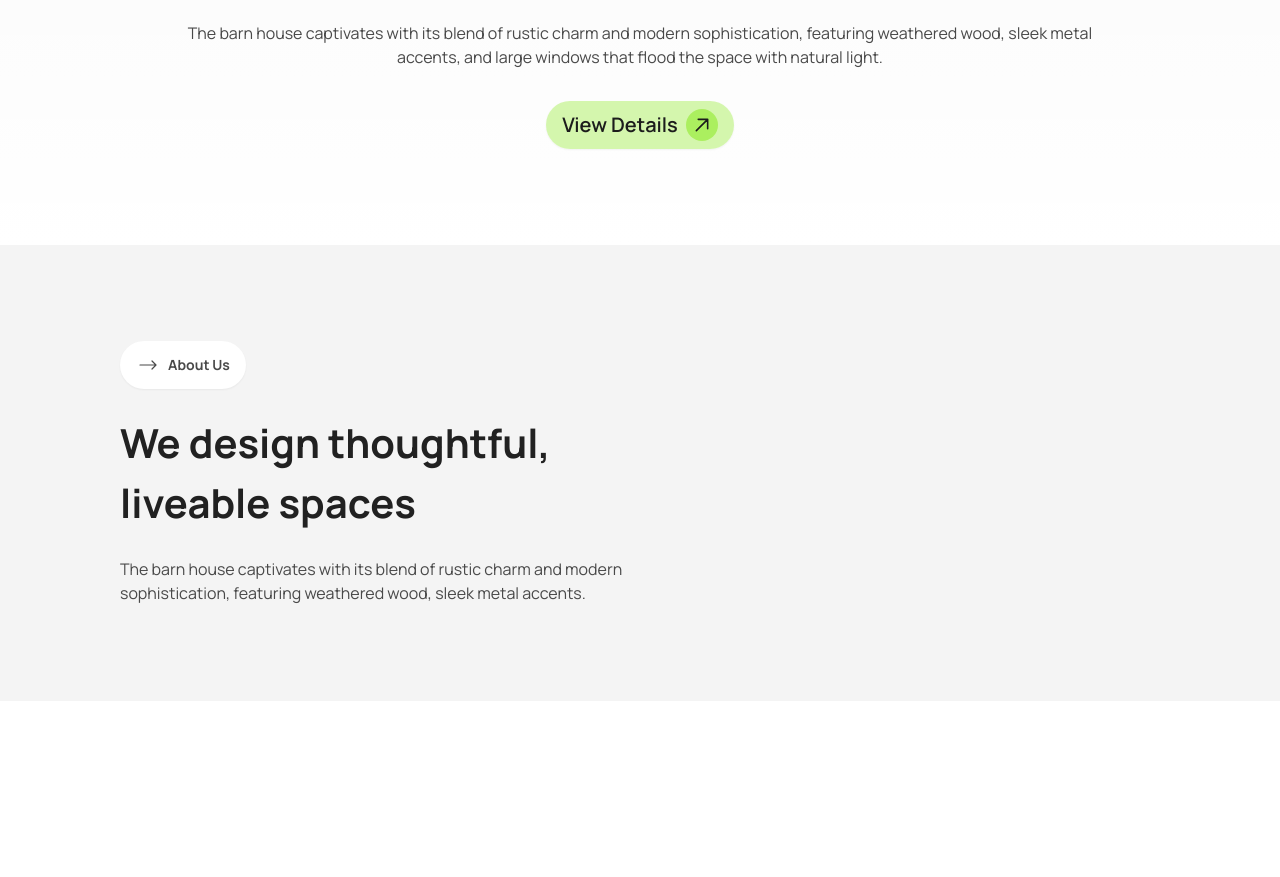
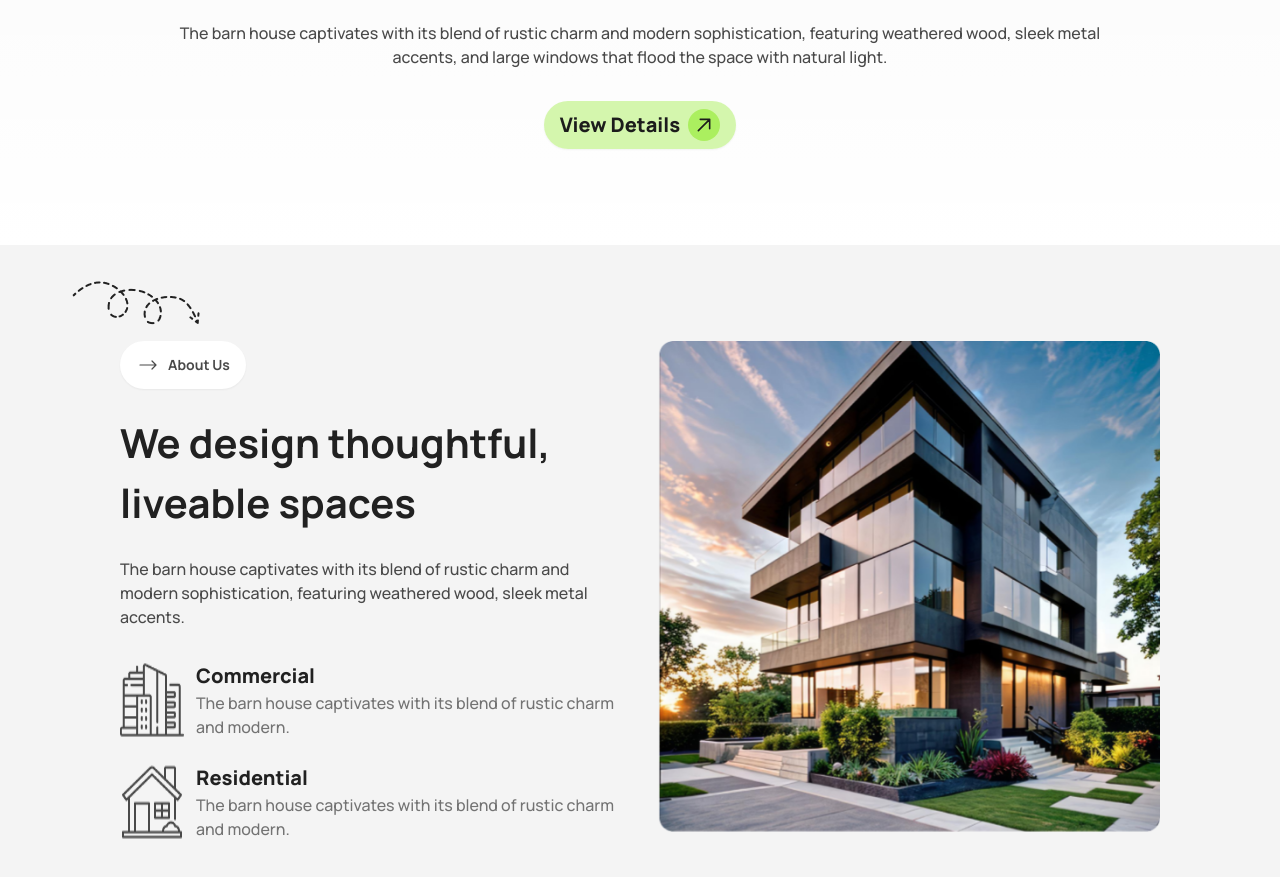
Before and after one commit to KYusufbd/Rinterio, a website built with Vite: page index.html in a window 1280 px wide. Shown: the part 681-1558 px from the top of the page. Before the commit the page ends 1382 px from the top, so only its background shows below. Built offline with nearby package versions, Linux system fonts and the light colour scheme.

Commit message:
Successfully fixed some issues, finally deployed the site successfully and completed About Us section.

```diff
--- a/css/main.css
+++ b/css/main.css
@@ -1,6 +1,4 @@
 @tailwind base;
-@tailwind components;
-@tailwind utilities;
 
 @layer base {
   @font-face {
@@ -9,7 +7,17 @@
   }
 
   h2 {
-      font-size: 40px;
-      font-weight: 900;
+    @apply font-bold;
+    @apply text-2xl;
+    @apply md:text-3xl;
+    @apply lg:text-4.5xl;
+  }
+
+  h6 {
+    @apply font-extrabold;
+    @apply text-xl;
   }
 }
+
+@tailwind components;
+@tailwind utilities;
--- a/index.html
+++ b/index.html
@@ -99,28 +99,43 @@
 
   <main>
     <!-- About Us section -->
-    <section class="max-w-page-width px-5 md:px-8 mx-auto py-8 md:py-16 lg:py-24 grid grid-cols-1 lg:grid-cols-2">
+    <section class="relative max-w-page-width px-5 md:px-8 mx-auto py-8 md:py-16 lg:py-24 grid grid-cols-1 lg:grid-cols-2 gap-x-9 gap-y-6">
       <!-- About Us text -->
-      <div>
+      <div class="flex flex-col gap-8">
+        <img class="absolute top-9 -left-4" src="/assets/images/curved-arrow.png" alt="curved-arrow">
         <!-- About Us heading with description -->
-        <div class="flex flex-col gap-6">
+        <div class="flex flex-col gap-6 items-center lg:items-start text-center lg:text-start">
           <a href="/" class="btn border-none hover:bg-slate-50 flex flex-row gap-2 px-4 py-2 rounded-full bg-white w-fit">
             <svg width="24px" height="24px" viewBox="0 0 24.00 24.00" fill="none" xmlns="http://www.w3.org/2000/svg" stroke="#494949"><g id="SVGRepo_bgCarrier" stroke-width="0"></g><g id="SVGRepo_tracerCarrier" stroke-linecap="round" stroke-linejoin="round"></g><g id="SVGRepo_iconCarrier"> <path d="M4 12H20M20 12L16 8M20 12L16 16" stroke="#494949" stroke-width="1.2" stroke-linecap="round" stroke-linejoin="round"></path> </g></svg>
             <p class=" font-bold text-txt-color-2">About Us</p>
           </a>
-          <h2 class="font-bold text-txt-color-1">We design thoughtful, liveable spaces</h2>
+          <h2 class="text-txt-color-1">We design thoughtful, liveable spaces</h2>
           <p class="text-base font-medium text-txt-color-2">
             The barn house captivates with its blend of rustic charm and modern sophistication, featuring weathered wood, sleek metal accents.
           </p>
         </div>
         <!-- About Us cards -->
-        <div class="grid grid-cols-1 md:grid-cols-2 lg:grid-cols-1">
-          <div></div>
-          <div></div>
+        <div class="grid grid-cols-1 md:grid-cols-2 lg:grid-cols-1 gap-6">
+          <div class="flex flex-row gap-3">
+            <img src="./assets/images/commercial.png" alt="commercial-building">
+            <div class="flex flex-col">
+              <h6 class="text-txt-color-1">Commercial</h6>
+              <p class="font-medium text-txt-color-3">The barn house captivates with its blend of rustic charm and modern.</p>
+            </div>
+          </div>
+          <div class="flex flex-row gap-3">
+            <img src="./assets/images/residential.png" alt="residential-building">
+            <div class="flex flex-col">
+              <h6 class="text-txt-color-1">Residential</h6>
+              <p class="font-medium text-txt-color-3">The barn house captivates with its blend of rustic charm and modern.</p>
+            </div>
+          </div>
         </div>
       </div>
       <!-- About Us image -->
-      <div></div>
+      <div>
+        <img class="min-w-full" src="./assets/images/about_us.png" alt="building-image">
+      </div>
     </section>
   </main>
 </body>
--- a/tailwind.config.js
+++ b/tailwind.config.js
@@ -8,11 +8,17 @@ module.exports = {
 
     fontSize: {
       base: ['16px', '24px'],
-      "3xl": "32px",
+      "4.5xl" : ['40px', 'auto'],
+      'xl' : ['20px', 'auto'],
+      "2xl" : ['24px', 'auto'],
+      "3xl": ['32px', 'auto'],
     },
 
     fontWeight: {
-      bold: '700'
+      medium: '500',
+      bold: '700',
+      extrabold: '800'
+
     },
 
     extend: {
```
Also changed, not shown: assets/images/about_us.png (renamed from assets/images/Rectangle.png), assets/images/curved-arrow.png (renamed from assets/images/Vector.png). Lines whose indentation alone changed are shown as unchanged.
